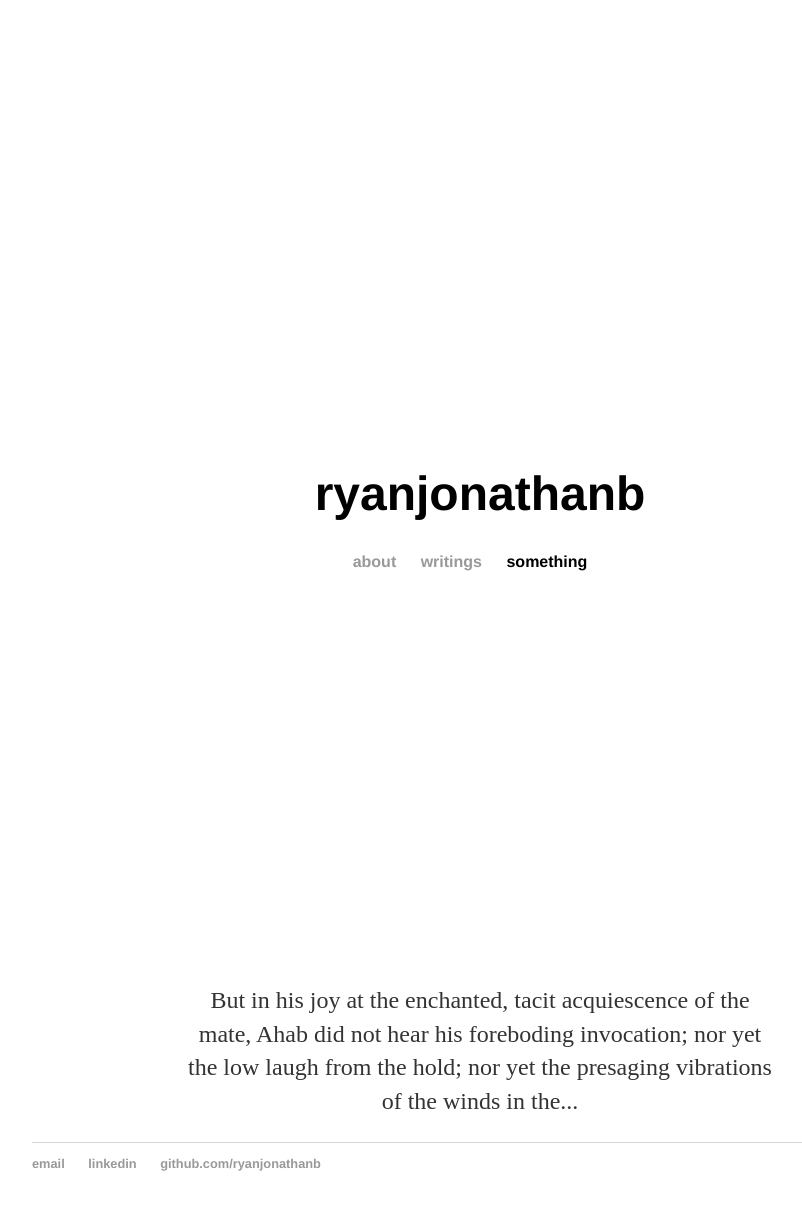
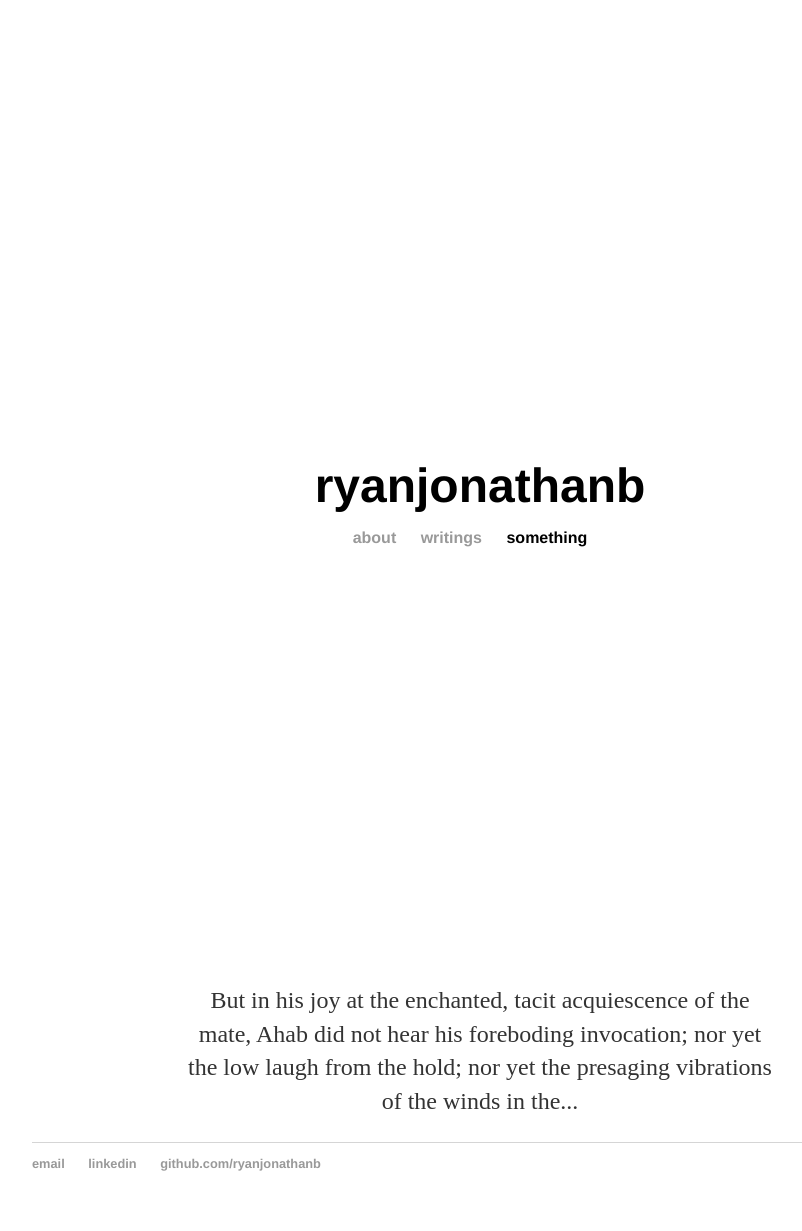
Before and after one commit to ryanjonathanb/ryanjonathanb.github.io, a Jekyll site: the page built from index.html, in a window 1280 px wide. Shown: the whole page, without its empty margins (160-962 px from the left). Built offline with Jekyll 4.4.1, drawn with Linux system fonts in a browser that asks for light colours.

Commit message:
remove margins home header

```diff
--- a/index.html
+++ b/index.html
@@ -5,7 +5,7 @@ title: ryanjonathanb
 <div class="blurb">
 	<div id="welcome">
 		<div style="width: 100%;">
-			<h1 style="text-align: center;">ryanjonathanb</h1>
+			<h1 style="text-align: center; margin-top: 0; margin-bottom: 0;">ryanjonathanb</h1>
 			<nav class="homepage">
 				<ul>
 					<li><a href="#">about</a></li>
```
